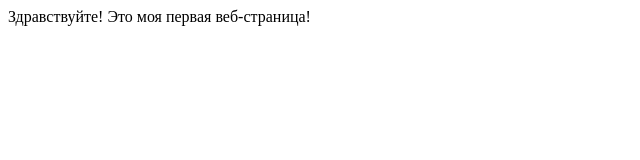
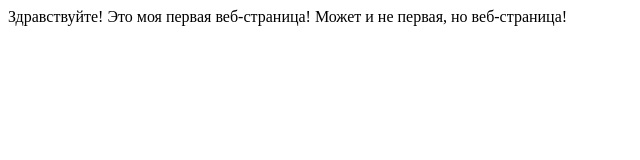
Before and after one commit to DmitryDimzel/myapp, a plain HTML site: page index.html in a window 1280 px wide. Shown: the whole page, without its empty margins (0-640 px from the left). Drawn offline with Linux system fonts and the light colour scheme.

Commit message:
тест

```diff
--- a/index.html
+++ b/index.html
@@ -4,5 +4,6 @@
 </head>
 <body>
 Здравствуйте! Это моя первая веб-страница!
+Может и не первая, но веб-страница!
 </body>
 </html>
```
